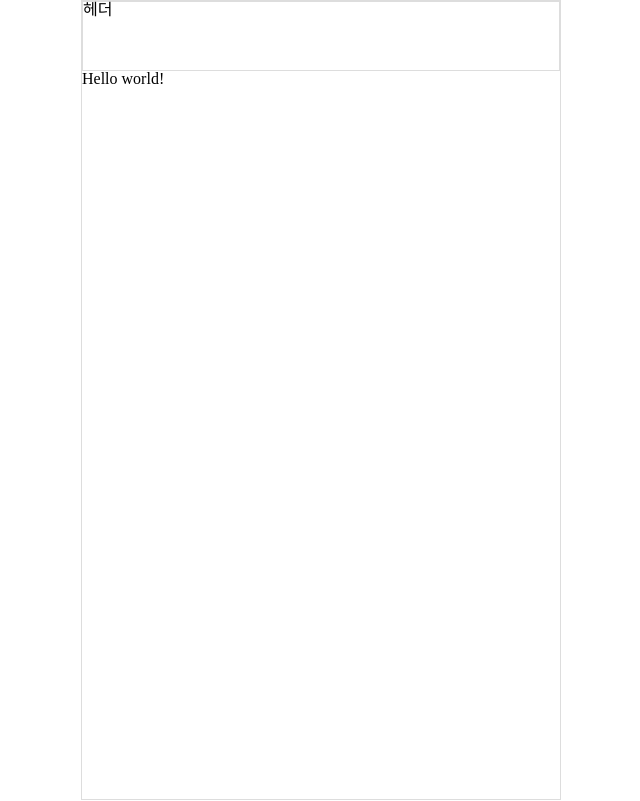
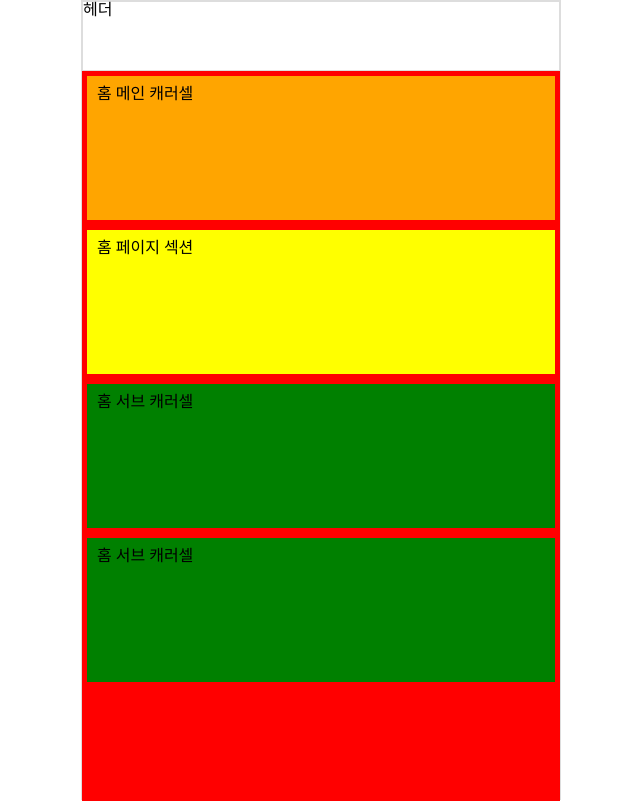
Before and after one commit to Cocktailer-Elice/cocktailer, a React (Vite) app in the folder Frontend/: page / in a window 1280 px wide. Shown: the whole page, without its empty margins (319-959 px from the left). Built offline with nearby package versions, Linux system fonts and the light colour scheme.

Commit message:
Style: Home에서 사용하는 컨테이너 배치

```diff
--- a/Frontend/src/Router.tsx
+++ b/Frontend/src/Router.tsx
@@ -1,11 +1,12 @@
 import { BrowserRouter, Routes, Route } from 'react-router-dom';
+import HomePage from './pages/Home/HomePage';
 
 const Router = () => {
   return (
     <div>
       <BrowserRouter>
         <Routes>
-          <Route path="/" element={<div>Hello world!</div>} />
+          <Route path="/" element={<HomePage />} />
           <Route path="/join" element={<div>join</div>} />
           <Route path="/login" element={<div>login</div>} />
           <Route path="/mypage" element={<div>mypage</div>} />
--- a/Frontend/src/components/Home/HomePageButton.tsx
+++ b/Frontend/src/components/Home/HomePageButton.tsx
@@ -1,3 +1,5 @@
+import styled from 'styled-components';
+
 const HomePageButton = () => {
   return <></>;
 };
--- a/Frontend/src/containers/Home/HomeMainCarousel.tsx
+++ b/Frontend/src/containers/Home/HomeMainCarousel.tsx
@@ -1,5 +1,20 @@
+import styled from 'styled-components';
+
 const HomeMainCarousel = () => {
-  return <></>;
+  return (
+    <HomeMainCarouselWrapper>
+      <span>홈 메인 캐러셀</span>
+    </HomeMainCarouselWrapper>
+  );
 };
 
+const HomeMainCarouselWrapper = styled.div`
+  width: 100%;
+  height: 20%;
+  background-color: orange;
+  padding: 10px;
+  margin-bottom: 10px;
+  box-sizing: border-box;
+`;
+
 export default HomeMainCarousel;
--- a/Frontend/src/containers/Home/HomePageButtonSection.tsx
+++ b/Frontend/src/containers/Home/HomePageButtonSection.tsx
@@ -1,5 +1,20 @@
+import styled from 'styled-components';
+
 const HomePageButtonSection = () => {
-  return <></>;
+  return (
+    <HomePageButtonSectionWrapper>
+      <span>홈 페이지 섹션</span>
+    </HomePageButtonSectionWrapper>
+  );
 };
 
+const HomePageButtonSectionWrapper = styled.div`
+  width: 100%;
+  height: 20%;
+  background-color: yellow;
+  padding: 10px;
+  margin-bottom: 10px;
+  box-sizing: border-box;
+`;
+
 export default HomePageButtonSection;
--- a/Frontend/src/containers/Home/HomeSubCarousel.tsx
+++ b/Frontend/src/containers/Home/HomeSubCarousel.tsx
@@ -1,5 +1,20 @@
+import styled from 'styled-components';
+
 const HomeSubCarousel = () => {
-  return <></>;
+  return (
+    <HomeSubCarouselWrapper>
+      <span>홈 서브 캐러셀</span>
+    </HomeSubCarouselWrapper>
+  );
 };
 
+const HomeSubCarouselWrapper = styled.div`
+  width: 100%;
+  height: 20%;
+  background-color: green;
+  padding: 10px;
+  margin-bottom: 10px;
+  box-sizing: border-box;
+`;
+
 export default HomeSubCarousel;
--- a/Frontend/src/pages/Home/HomePage.tsx
+++ b/Frontend/src/pages/Home/HomePage.tsx
@@ -1,5 +1,26 @@
+import styled from 'styled-components';
+
+import HomePageButtonSection from '../../containers/Home/HomePageButtonSection';
+import HomeSubCarousel from '../../containers/Home/HomeSubCarousel';
+import HomeMainCarousel from './../../containers/Home/HomeMainCarousel';
+
 const HomePage = () => {
-  return <></>;
+  return (
+    <HomePageWrapper>
+      <HomeMainCarousel />
+      <HomePageButtonSection />
+      <HomeSubCarousel />
+      <HomeSubCarousel />
+    </HomePageWrapper>
+  );
 };
 
+const HomePageWrapper = styled.div`
+  width: 100%;
+  height: calc(100vh - 70px);
+  padding: 5px;
+  box-sizing: border-box;
+  background-color: red;
+`;
+
 export default HomePage;
```
